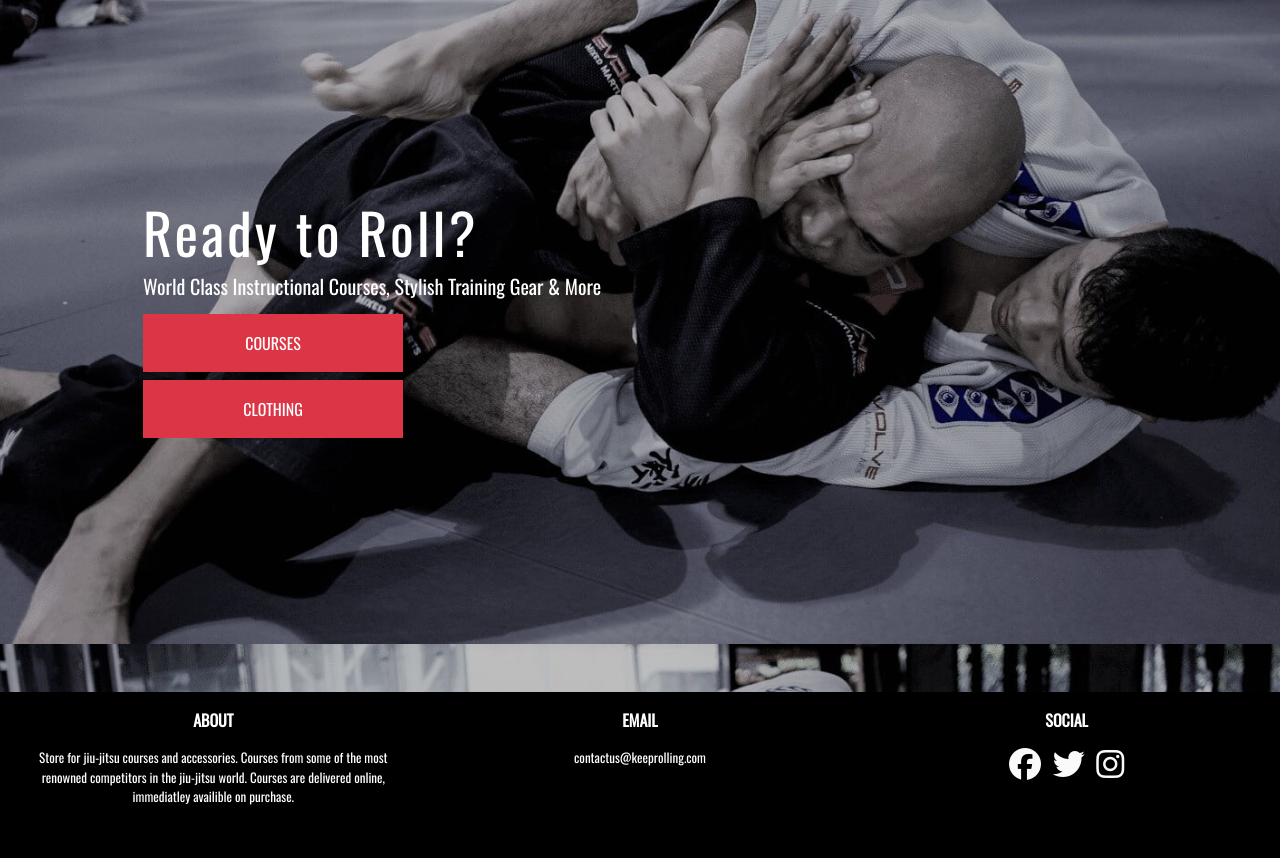
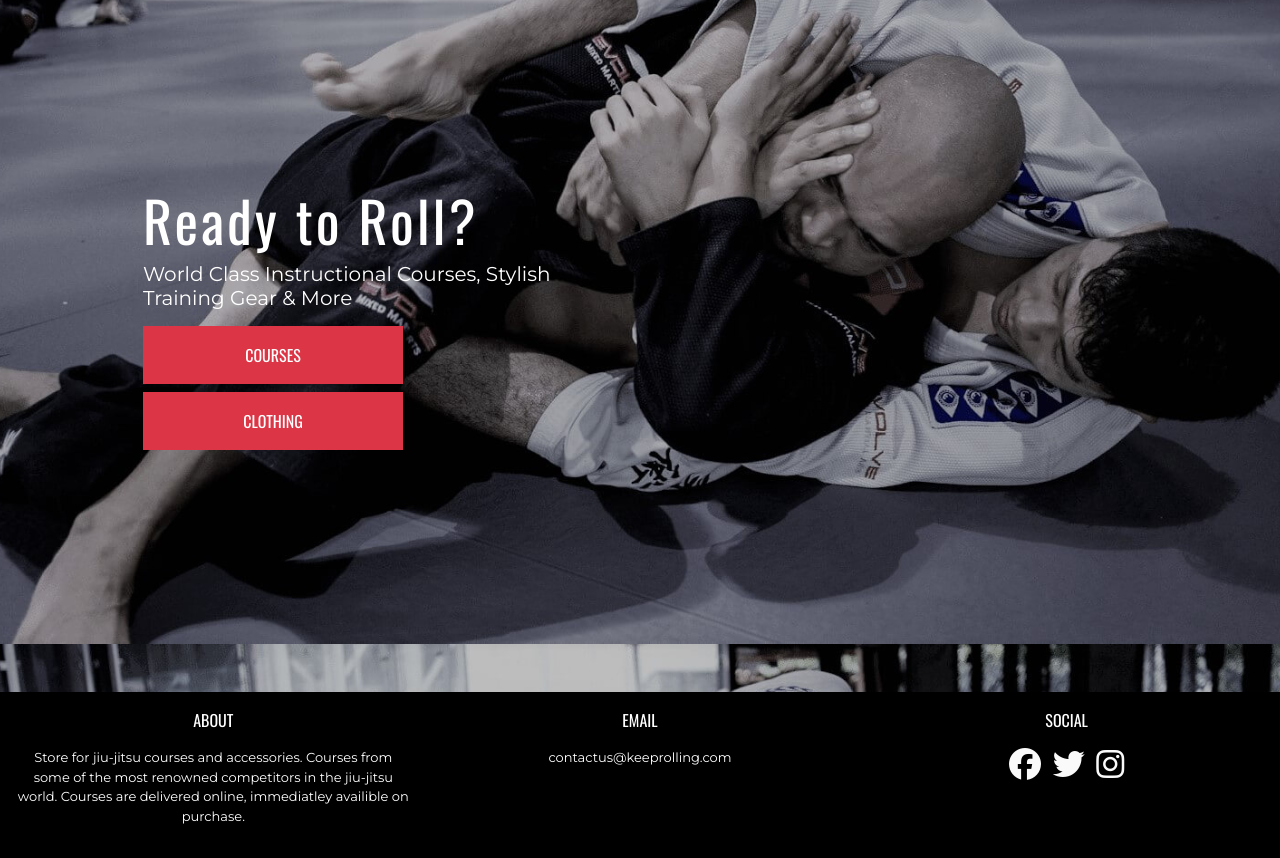
Before and after one commit to upeshp/MS4_KeepRolling, a Django app: page / in a window 1280 px wide. Shown: the part 156-1014 px from the top of the page. Before the commit the page ends 961 px from the top, so only its background shows below. Run offline with Django 3.2, Linux system fonts and the light colour scheme; some libraries are stand-ins or nearby versions.

Commit message:
Style: chagning fonts on footer and hero-image text

```diff
--- a/home/templates/home/index.html
+++ b/home/templates/home/index.html
@@ -17,7 +17,7 @@
                 <h1 class="display-4 hero-font text-white">
                     Ready to Roll?
                 </h1>
-                <h5 class="text-white">
+                <h5 class="homepage-info text-white">
                     World Class Instructional Courses, Stylish Training Gear & More
                 </h5>
                 <div class="my-3">
--- a/static/css/base.css
+++ b/static/css/base.css
@@ -32,6 +32,10 @@ body {
     /* font-family: 'Poppins', sans-serif; */
     font-family: 'Oswald', sans-serif;
     letter-spacing: 3px;
+}
+
+.homepage-info {
+    font-family: 'Montserrat', sans-serif;
 }
 
 /* ICONS */
@@ -94,10 +98,11 @@ body {
 
 .footer-text {
     font-size: small;
+    font-family: 'Montserrat', sans-serif;
 }
 
 .footer-header {
-    font-weight: bold;
+    font-weight: normal;
 }
 
 /* BUTTONS */
```
